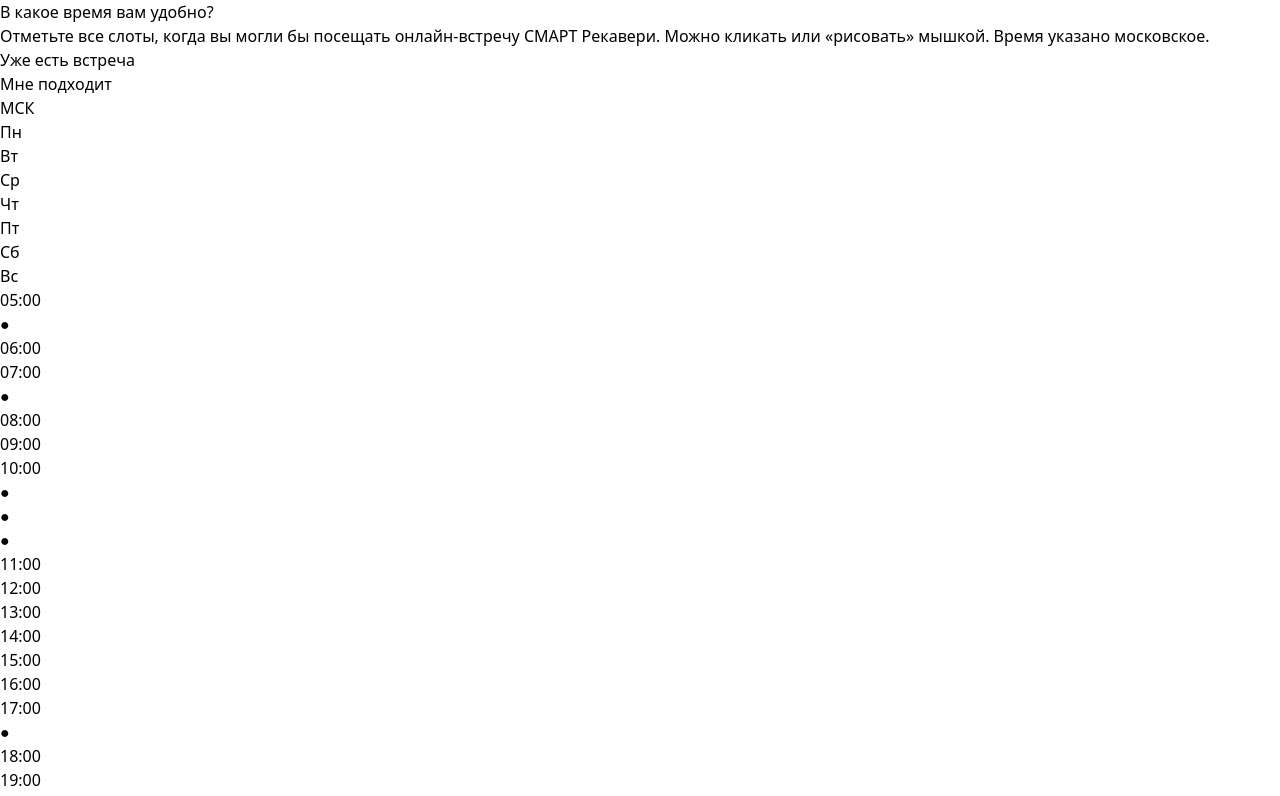
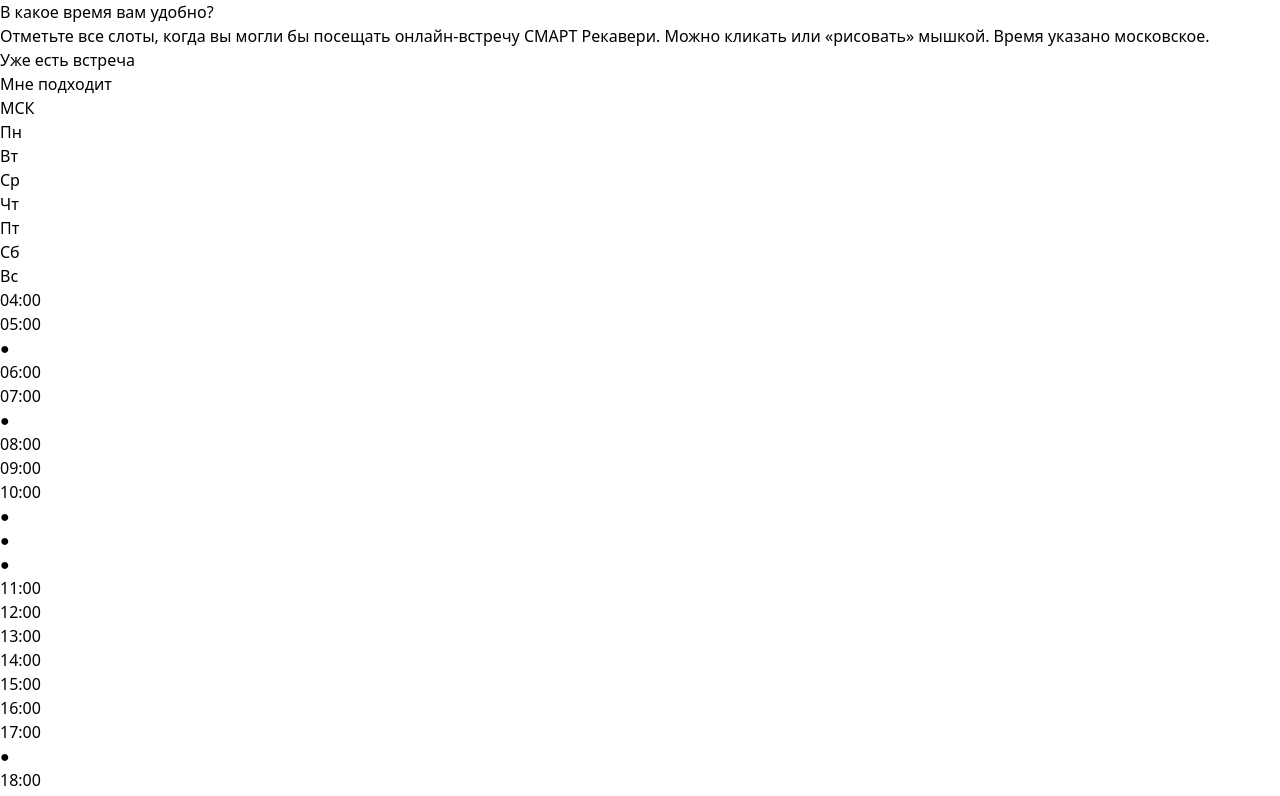
Before and after one commit to Vlaakith/smart-poll, a React (Vite) app: page / in a window 1280 px wide. Shown: the top 796 px of the page. Built offline with nearby package versions, Linux system fonts and the light colour scheme.

Commit message:
Update App.jsx

```diff
--- a/src/App.jsx
+++ b/src/App.jsx
@@ -1,7 +1,7 @@
 import React, { useState } from 'react';
 
 const timeSlots = [
-  '05:00', '06:00', '07:00', '08:00', '09:00', '10:00', '11:00', '12:00',
+  '04:00', '05:00', '06:00', '07:00', '08:00', '09:00', '10:00', '11:00', '12:00',
   '13:00', '14:00', '15:00', '16:00', '17:00', '18:00', '19:00', '20:00', '21:00', '22:00'
 ];
 
```
